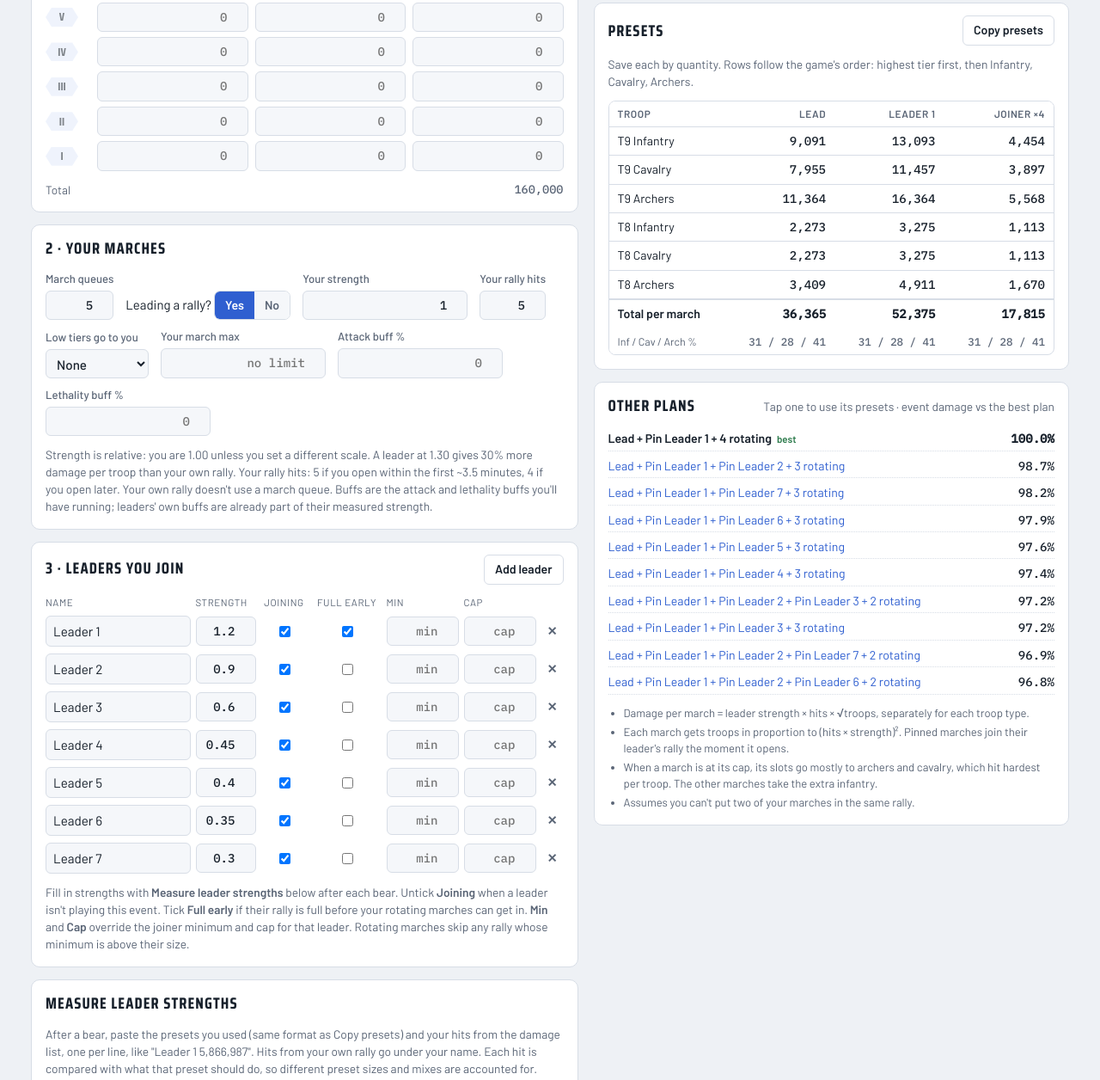
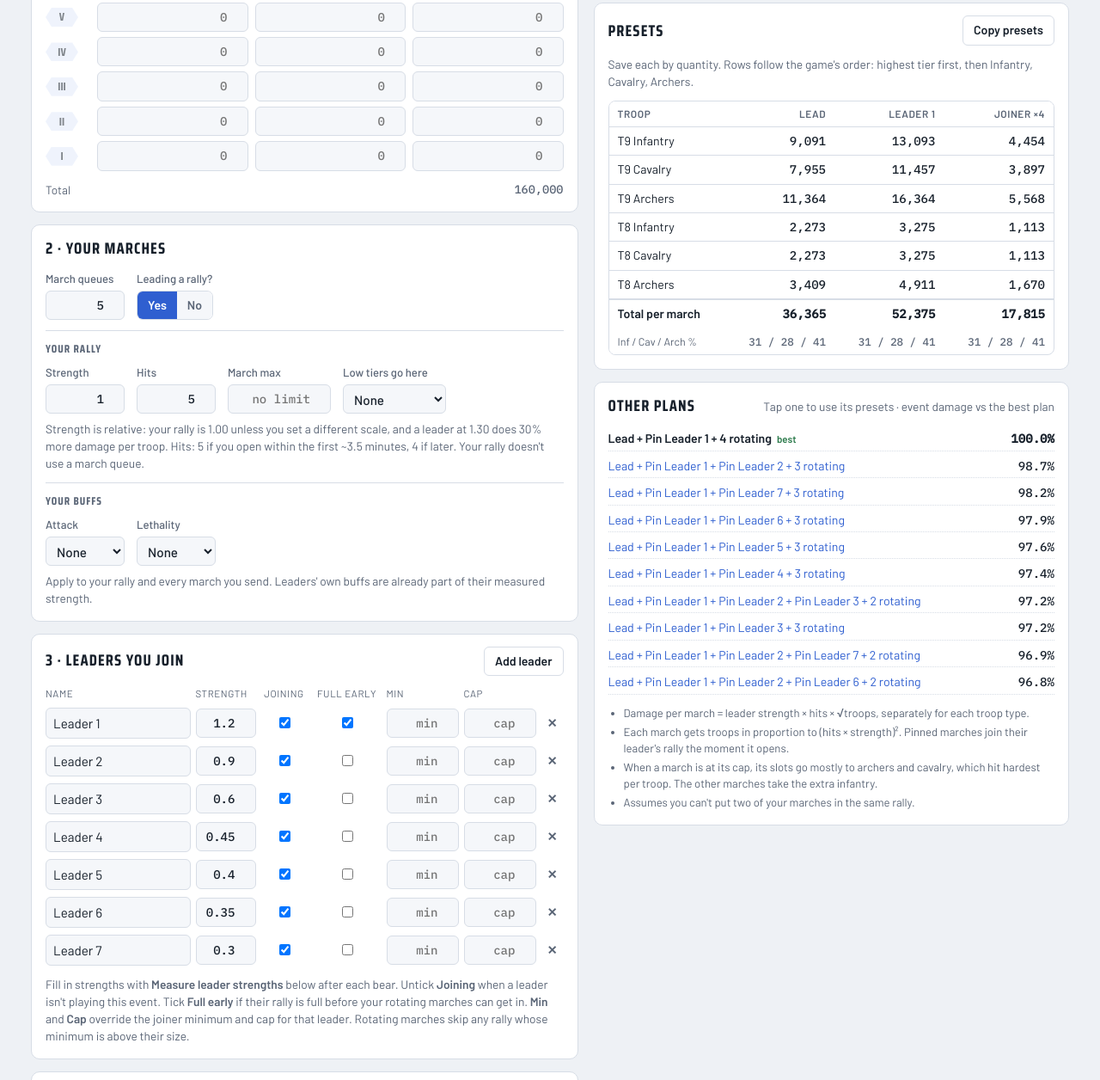
Before and after one commit to rfuentescruz/kingshot-bear-trap, a plain HTML site: page index.html in a window 1280 px wide. Shown: the part 461-1717 px from the top of the page at 86% size. Drawn offline with Linux system fonts and the light colour scheme.

Commit message:
Buff pickers (none/10/20) in their own row; group form fields
Your marches: queues and lead toggle, then Your rally, then Your buffs.
How rallies launch: pattern row, then Joiner march size.

Co-Authored-By: Claude Opus 5.5 <noreply@anthropic.com>
Claude-Session: https://claude.ai/code/session_01XWAnJ8RfjVrBkRixM7dwYC

```diff
--- a/index.html
+++ b/index.html
@@ -41,12 +41,14 @@ header{display:flex;flex-wrap:wrap;gap:12px 24px;align-items:flex-end;justify-co
 .card{background:var(--surface);border:1px solid var(--line);border-radius:10px;padding:14px 16px 16px;display:flex;flex-direction:column;gap:12px;min-width:0}
 .card-head{display:flex;align-items:baseline;justify-content:space-between;gap:10px;flex-wrap:wrap}
 .hint{color:var(--muted);font-size:.86rem;margin:0}
-label.f{display:flex;flex-direction:column;gap:4px;font-size:.82rem;color:var(--muted);font-weight:500}
+label.f,div.f{display:flex;flex-direction:column;gap:4px;font-size:.82rem;color:var(--muted);font-weight:500}
 .row{display:flex;flex-wrap:wrap;gap:10px 14px;align-items:flex-end}
 input[type=number],input[type=text],select{font:inherit;font-size:.95rem;color:var(--ink);background:var(--sunk);border:1px solid var(--line);border-radius:6px;padding:6px 8px;min-width:0;width:100%}
 input[type=number]{font-family:var(--mono);font-size:.88rem;text-align:right;font-variant-numeric:tabular-nums}
 input:focus-visible,select:focus-visible,button:focus-visible{outline:2px solid var(--accent);outline-offset:1px}
-.w-s{width:92px}.w-m{width:120px}
+.grp{display:flex;flex-direction:column;gap:8px;border-top:1px solid var(--line);padding-top:12px}
+.sub{font-size:.8rem;text-transform:uppercase;letter-spacing:.08em;color:var(--muted)}
+input.w-s,select.w-s{width:92px}input.w-m,select.w-m{width:120px}
 button{font:inherit;font-weight:600;font-size:.88rem;border-radius:6px;border:1px solid var(--line);background:var(--surface);color:var(--ink);padding:6px 12px;cursor:pointer}
 button.primary{background:var(--accent);border-color:var(--accent);color:var(--surface)}
 button.ghost{background:transparent;border-color:transparent;color:var(--muted);padding:4px 6px}
@@ -153,14 +155,25 @@ td.miss{color:var(--warn);font-family:var(--body)}
               <button type="button" id="leadNo" aria-pressed="false">No</button>
             </div>
           </div>
-          <label class="f lead-only" for="ownK">Your strength<input id="ownK" type="number" min="0" step="0.01" class="w-s"></label>
-          <label class="f lead-only" for="leadHits">Your rally hits<input id="leadHits" type="number" min="1" max="10" step="1" class="w-s"></label>
-          <label class="f lead-only" for="lowTier">Low tiers go to you<select id="lowTier" class="w-m"><option value="0">None</option><option value="4">T4 and below</option><option value="5">T5 and below</option><option value="6">T6 and below</option><option value="7">T7 and below</option></select></label>
-          <label class="f lead-only" for="leadCap">Your march max<input id="leadCap" type="number" min="0" step="1000" class="w-m" placeholder="no limit"></label>
-          <label class="f" for="buffA">Attack buff %<input id="buffA" type="number" min="0" step="5" class="w-s" placeholder="0"></label>
-          <label class="f" for="buffL">Lethality buff %<input id="buffL" type="number" min="0" step="5" class="w-s" placeholder="0"></label>
         </div>
-        <p class="hint">Strength is relative: you are 1.00 unless you set a different scale. A leader at 1.30 gives 30% more damage per troop than your own rally. Your rally hits: 5 if you open within the first ~3.5 minutes, 4 if you open later. Your own rally doesn't use a march queue. Buffs are the attack and lethality buffs you'll have running; leaders' own buffs are already part of their measured strength.</p>
+        <div class="grp lead-only">
+          <h3 class="sub">Your rally</h3>
+          <div class="row">
+            <label class="f" for="ownK">Strength<input id="ownK" type="number" min="0" step="0.01" class="w-s"></label>
+            <label class="f" for="leadHits">Hits<input id="leadHits" type="number" min="1" max="10" step="1" class="w-s"></label>
+            <label class="f" for="leadCap">March max<input id="leadCap" type="number" min="0" step="1000" class="w-m" placeholder="no limit"></label>
+            <label class="f" for="lowTier">Low tiers go here<select id="lowTier" class="w-m"><option value="0">None</option><option value="4">T4 and below</option><option value="5">T5 and below</option><option value="6">T6 and below</option><option value="7">T7 and below</option></select></label>
+          </div>
+          <p class="hint">Strength is relative: your rally is 1.00 unless you set a different scale, and a leader at 1.30 does 30% more damage per troop. Hits: 5 if you open within the first ~3.5 minutes, 4 if later. Your rally doesn't use a march queue.</p>
+        </div>
+        <div class="grp">
+          <h3 class="sub">Your buffs</h3>
+          <div class="row">
+            <label class="f" for="buffA">Attack<select id="buffA" class="w-s"><option value="0">None</option><option value="10">+10%</option><option value="20">+20%</option></select></label>
+            <label class="f" for="buffL">Lethality<select id="buffL" class="w-s"><option value="0">None</option><option value="10">+10%</option><option value="20">+20%</option></select></label>
+          </div>
+          <p class="hint">Apply to your rally and every march you send. Leaders' own buffs are already part of their measured strength.</p>
+        </div>
       </section>
 
       <section class="card" aria-labelledby="h-leaders">
@@ -172,7 +185,7 @@ td.miss{color:var(--warn);font-family:var(--body)}
       <section class="card" aria-labelledby="h-measure">
         <div class="card-head"><h2 id="h-measure">Measure leader strengths</h2></div>
         <p class="hint">After a bear, paste the presets you used (same format as Copy presets) and your hits from the damage list, one per line, like "Leader 1 5,866,987". Hits from your own rally go under your name. Each hit is compared with what that preset should do, so different preset sizes and mixes are accounted for.</p>
-        <div class="row"><label class="f" for="meName">Your name in the hit list<input id="meName" type="text" class="w-m" placeholder="your in-game name"></label></div>
+        <div class="row"><label class="f" for="meName">Your name in the hit list<input id="meName" type="text" style="width:200px" placeholder="your in-game name"></label></div>
         <label class="f" for="mPresets">Presets you used<textarea id="mPresets" rows="6" spellcheck="false" placeholder="Lead (95,000)&#10;  T9 Infantry: 38,000&#10;  ...&#10;Leader 1 (60,000)&#10;  ...&#10;Joiner ×4 (40,000)&#10;  ..."></textarea></label>
         <label class="f" for="mHits">Hits<textarea id="mHits" rows="8" spellcheck="false" placeholder="YourName 6,193,734&#10;Leader 1 5,866,987&#10;Leader 2 3,790,863"></textarea></label>
         <div class="tablewrap" id="mWrap" hidden><table id="mTable"></table></div>
@@ -191,10 +204,16 @@ td.miss{color:var(--warn);font-family:var(--body)}
           </div>
           <label class="f" for="rounds">Rallies per leader<input id="rounds" type="number" min="1" max="10" step="1" class="w-s"></label>
           <label class="f" id="rotHitsF" for="rotHits">Max hits per rotating march<input id="rotHits" type="number" min="1" max="20" step="0.5" class="w-s"></label>
-          <label class="f" for="joinMin">Joiner minimum<input id="joinMin" type="number" min="0" step="1000" class="w-m" placeholder="none"></label>
-          <label class="f" for="joinCap">Joiner cap<input id="joinCap" type="number" min="0" step="1000" class="w-m" placeholder="no cap"></label>
         </div>
         <p class="hint" id="launchHint"><b>Staggered:</b> rallies open a few seconds apart, so a free march can join whichever rally leaves next. Max hits per rotating march depends on how close to launch you can still get in: about 6.5 when you can only join 3–4 minutes out, about 10 in the last minute. <b>All at once:</b> every rally opens and launches together, so each march joins one leader every round.</p>
+        <div class="grp">
+          <h3 class="sub">Joiner march size</h3>
+          <div class="row">
+            <label class="f" for="joinMin">Minimum<input id="joinMin" type="number" min="0" step="1000" class="w-m" placeholder="none"></label>
+            <label class="f" for="joinCap">Cap<input id="joinCap" type="number" min="0" step="1000" class="w-m" placeholder="no cap"></label>
+          </div>
+          <p class="hint">Applies to every leader unless their Min or Cap says otherwise.</p>
+        </div>
         <details>
           <summary>Advanced: your troop stats</summary>
           <p class="hint" style="margin-top:8px">Used to compare troop types (which matters when a cap is hit) and when measuring leader strengths. Enter the totals from your stats screen.</p>
@@ -306,7 +325,7 @@ function renderToggles(){
 function renderInputs(){
   renderProfiles();renderTroops();renderLeaders();renderStats();
   $('marches').value=S.marches;$('ownK').value=S.ownK;$('leadCap').value=S.leadCap;$('leadHits').value=S.leadHits||S.rounds;$('lowTier').value=String(S.lowTier||0);
-  $('rounds').value=S.rounds;$('rotHits').value=S.rotHits;$('joinCap').value=S.joinCap;$('joinMin').value=S.joinMin||'';$('pitfall').value=S.pitfall;$('buffA').value=S.buffA||'';$('buffL').value=S.buffL||'';
+  $('rounds').value=S.rounds;$('rotHits').value=S.rotHits;$('joinCap').value=S.joinCap;$('joinMin').value=S.joinMin||'';$('pitfall').value=S.pitfall;S.buffA=snapBuff(S.buffA);S.buffL=snapBuff(S.buffL);$('buffA').value=String(S.buffA);$('buffL').value=String(S.buffL);
   $('meName').value=S.meName||'';$('mPresets').value=S.mPresets||'';$('mHits').value=S.mHits||'';
   renderToggles();
 }
@@ -315,7 +334,7 @@ function readInputs(){
   S.marches=Math.max(1,Math.min(8,Math.round(num($('marches').value,4))));
   S.ownK=Math.max(0,num($('ownK').value,1));S.leadCap=$('leadCap').value;S.leadQueue=false;S.leadHits=Math.max(1,Math.round(num($('leadHits').value,5)));S.lowTier=parseInt($('lowTier').value,10)||0;
   S.rounds=Math.max(1,Math.round(num($('rounds').value,5)));S.rotHits=Math.max(0.5,num($('rotHits').value,6.5));
-  S.joinCap=$('joinCap').value;S.joinMin=$('joinMin').value;S.pitfall=num($('pitfall').value,25);S.buffA=Math.max(0,num($('buffA').value,0));S.buffL=Math.max(0,num($('buffL').value,0));
+  S.joinCap=$('joinCap').value;S.joinMin=$('joinMin').value;S.pitfall=num($('pitfall').value,25);S.buffA=snapBuff($('buffA').value);S.buffL=snapBuff($('buffL').value);
   S.leaders.forEach((l,i)=>{l.name=$(`ln-${i}`).value;l.k=Math.max(0,num($(`lk-${i}`).value,1));l.count=Math.max(1,Math.round(l.count||1));l.on=$(`lo-${i}`).checked;$(`ln-${i}`).closest('.lrow').classList.toggle('off',!l.on);l.early=$(`le-${i}`).checked;l.min=$(`lm-${i}`).value;l.cap=$(`lp-${i}`).value});
   for(const k of ['sq','inf','cav','arc']){S.stats[k].a=num($(`sa-${k}`).value,0);S.stats[k].l=num($(`sl-${k}`).value,0)}
   S.meName=$('meName').value;S.mPresets=$('mPresets').value;S.mHits=$('mHits').value;
@@ -323,6 +342,7 @@ function readInputs(){
 
 /* ---------- model ---------- */
 function items(){const out=[];for(let tier=TIERS;tier>=1;tier--)for(const t of TYPES){const n=S.troops[t][tier-1];if(n>0)out.push({t,tier,n,b:BASE[t][tier-1]})}return out}
+function snapBuff(v){v=Number(v)||0;return v>=15?20:v>=5?10:0}
 function typeMult(){const m={},bA=S.buffA||0,bL=S.buffL||0;for(const t of TYPES){m[t]=(1+(S.stats[t].a+S.stats.sq.a+S.pitfall+bA)/100)*(1+(S.stats[t].l+S.stats.sq.l+bL)/100)*(t==='arc'?1.1:1)}return m}
 
 // per-march size n_g = clamp(w_g^2 * s, lo_g, cap_g), with s chosen so the troops add up; null if the minimums need more troops than exist
```
Also changed, not shown: 1 other file.
